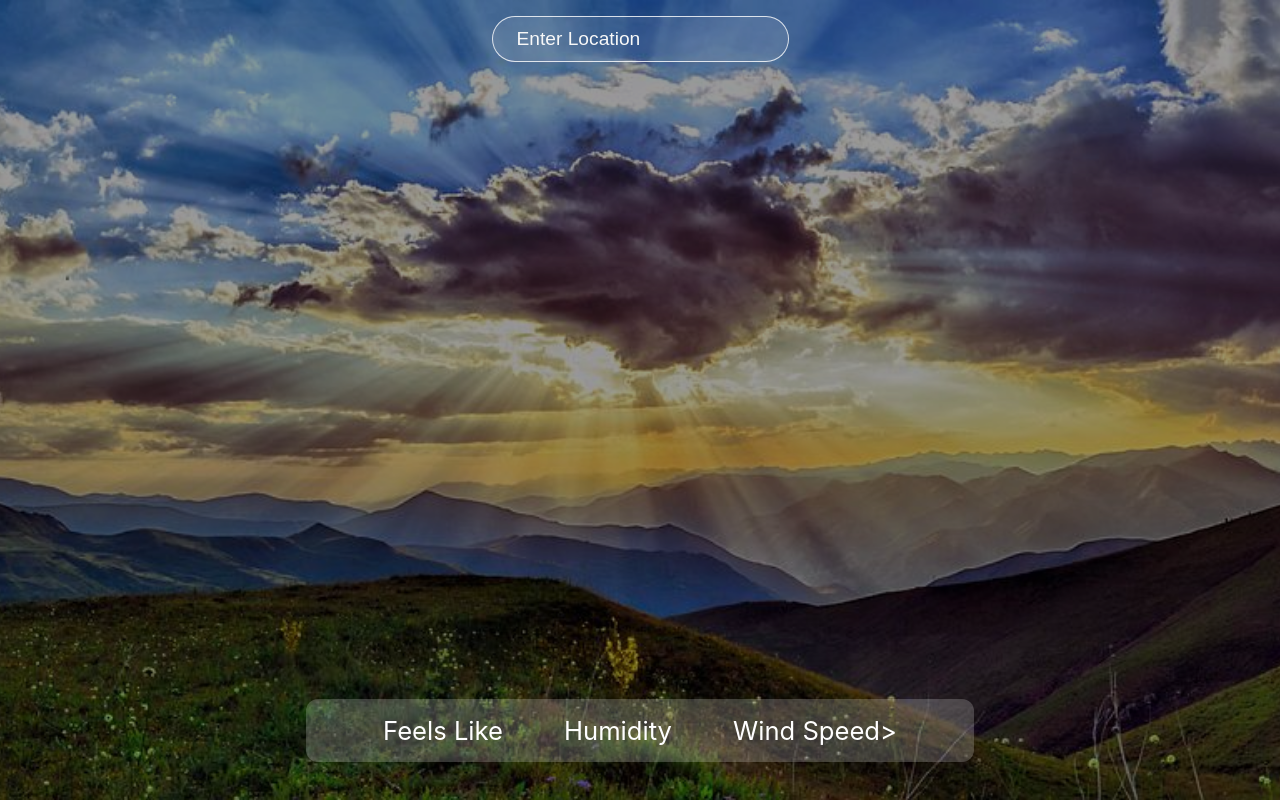
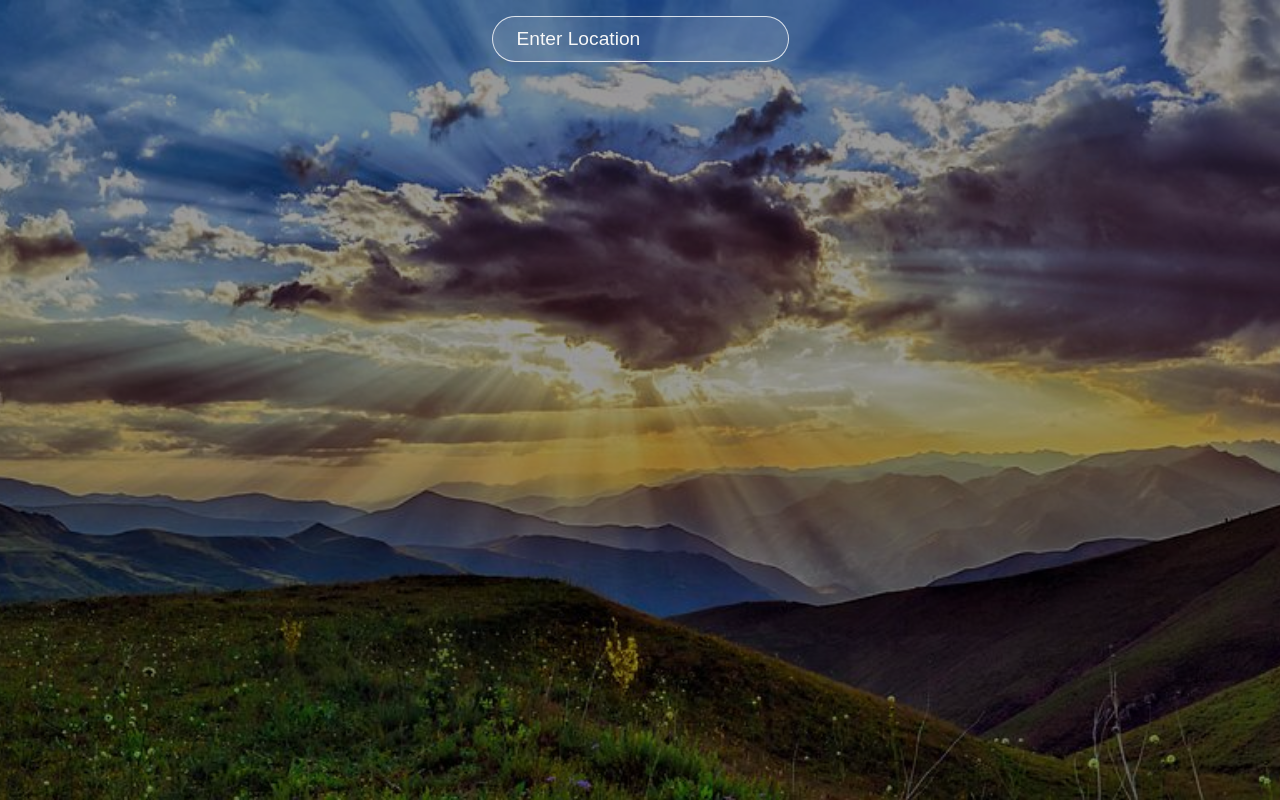
Before and after one commit to joeygonzzzz/weather-app-react, a React (Create React App) app: page / in a window 1280 px wide. Built offline with nearby package versions, Linux system fonts and the light colour scheme.

Commit message:
Will display only when city is in input

```diff
--- a/src/App.js
+++ b/src/App.js
@@ -41,6 +41,8 @@ function App() {
             {data.weather ? <p>{data.weather[0].main}</p> : null}
           </div>
         </div>
+
+    {data.name != undefined &&
         <div className="bottom">
           <div className="feels">
             {data.main ? <p className='bold'>{data.main.feels_like}</p> : null}
@@ -55,6 +57,8 @@ function App() {
             <p>Wind Speed></p>
           </div>
         </div>
+      }
+
       </div>
     </div>
   );
```
